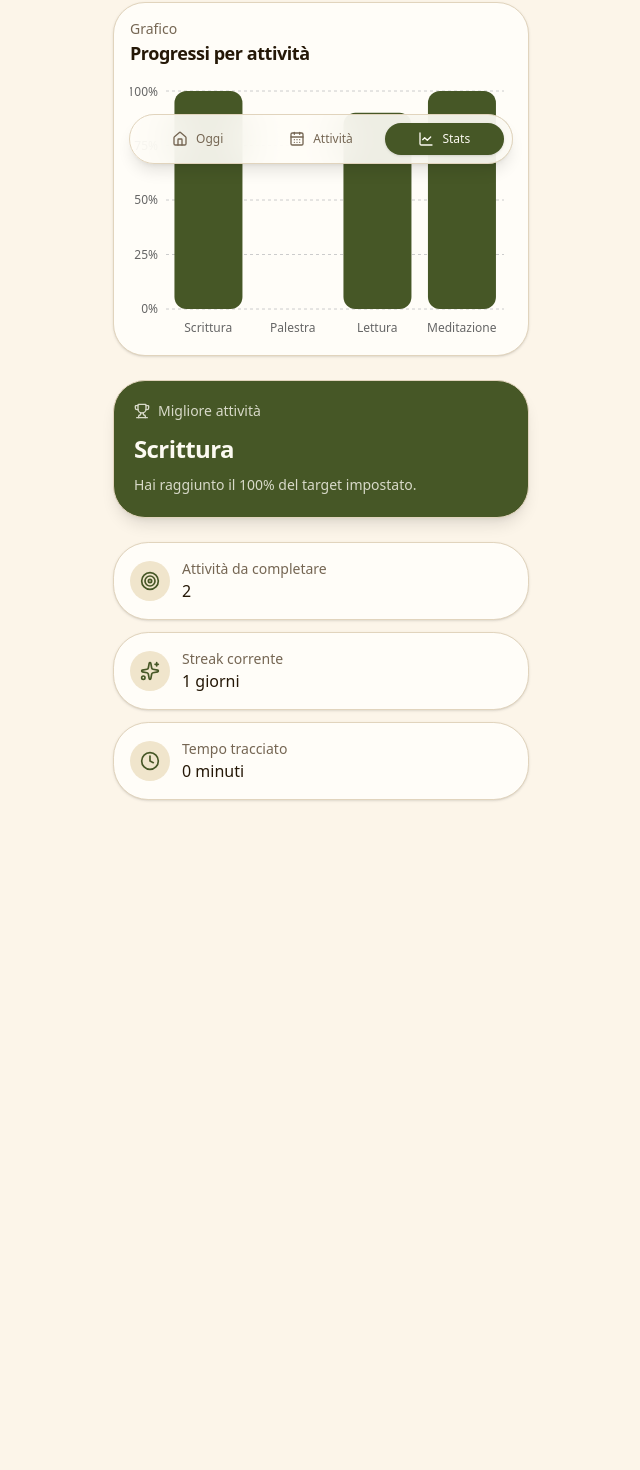
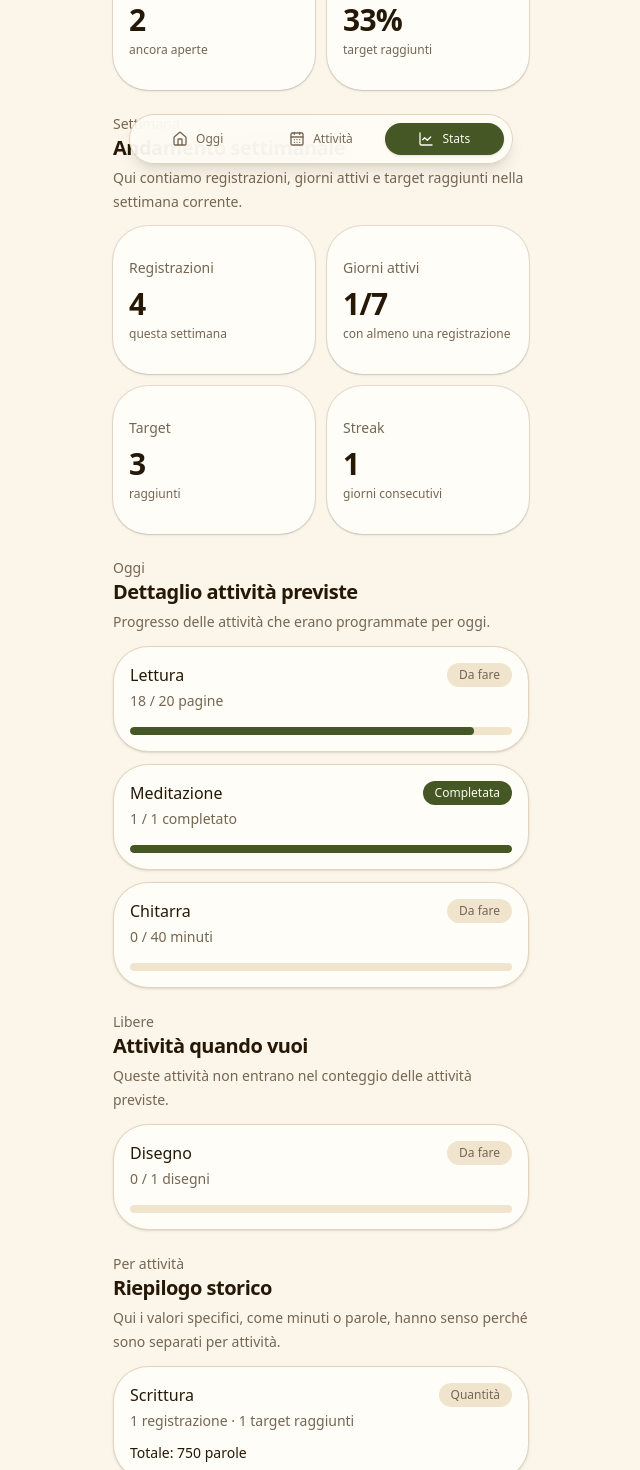
Before and after one commit to AndreaBatty/activity-tracker, a Next.js app: page /stats in a window 1280 px wide. Shown: the part 620-2090 px from the top of the page, without its empty margins (319-959 px from the left). Before the commit the page ends 1556 px from the top, so only its background shows below. Built offline with nearby package versions, Linux system fonts and the light colour scheme.

Commit message:
Add activity scheduling and stats v2

```diff
--- a/src/app/data/mockActivities.ts
+++ b/src/app/data/mockActivities.ts
@@ -1,72 +1,142 @@
 import type { Activity } from "@/features/activities/types";
+
+const now = new Date().toISOString();
 
 export const activities: Activity[] = [
   {
-    id: "1",
+    id: "activity-writing",
     name: "Scrittura",
-    description: "Sessioni di scrittura personale",
+    description: "Sessioni di scrittura personale e articoli",
     icon: "pen",
     color: "olive",
     type: "quantity",
+    scheduleType: "custom",
+    daysOfWeek: [1, 2, 3, 4, 5],
     unit: "parole",
     value: 750,
     target: 500,
     status: "Completata",
     archived: false,
-    createdAt: new Date().toISOString(),
-    updatedAt: new Date().toISOString(),
-    scheduleType: "daily",
-    daysOfWeek: [0, 1, 2, 3, 4, 5, 6],
+    createdAt: now,
+    updatedAt: now,
   },
   {
-    id: "2",
+    id: "activity-gym",
     name: "Palestra",
-    description: "Allenamento e movimento",
+    description: "Allenamento in sala pesi o corpo libero",
     icon: "dumbbell",
     color: "amber",
     type: "duration",
+    scheduleType: "custom",
+    daysOfWeek: [1, 3, 5],
     unit: "minuti",
     value: 0,
     target: 45,
     status: "Da fare",
     archived: false,
-    createdAt: new Date().toISOString(),
-    updatedAt: new Date().toISOString(),
-    scheduleType: "custom",
-    daysOfWeek: [1, 3, 5],
+    createdAt: now,
+    updatedAt: now,
   },
   {
-    id: "3",
+    id: "activity-reading",
     name: "Lettura",
-    description: "Libri, articoli e studio",
+    description: "Libri, articoli lunghi e studio leggero",
     icon: "calendar",
     color: "sky",
     type: "quantity",
+    scheduleType: "daily",
+    daysOfWeek: [0, 1, 2, 3, 4, 5, 6],
     unit: "pagine",
     value: 18,
     target: 20,
-    status: "Quasi fatta",
+    status: "Da fare",
     archived: false,
-    createdAt: new Date().toISOString(),
-    updatedAt: new Date().toISOString(),
-    scheduleType: "daily",
-    daysOfWeek: [0, 1, 2, 3, 4, 5, 6],
+    createdAt: now,
+    updatedAt: now,
   },
   {
-    id: "4",
+    id: "activity-meditation",
     name: "Meditazione",
-    description: "Abitudine sì/no",
+    description: "Sessione breve di consapevolezza",
     icon: "sparkles",
     color: "violet",
     type: "boolean",
+    scheduleType: "daily",
+    daysOfWeek: [0, 1, 2, 3, 4, 5, 6],
     unit: null,
     value: 1,
     target: 1,
     status: "Completata",
     archived: false,
-    createdAt: new Date().toISOString(),
-    updatedAt: new Date().toISOString(),
-    scheduleType: "daily",
-    daysOfWeek: [0, 1, 2, 3, 4, 5, 6],
+    createdAt: now,
+    updatedAt: now,
+  },
+  {
+    id: "activity-walk",
+    name: "Camminata",
+    description: "Passeggiata o camminata veloce",
+    icon: "dumbbell",
+    color: "rose",
+    type: "duration",
+    scheduleType: "custom",
+    daysOfWeek: [2, 4, 6],
+    unit: "minuti",
+    value: 0,
+    target: 30,
+    status: "Da fare",
+    archived: false,
+    createdAt: now,
+    updatedAt: now,
+  },
+  {
+    id: "activity-study",
+    name: "Studio",
+    description: "Studio tecnico, corsi o documentazione",
+    icon: "calendar",
+    color: "olive",
+    type: "duration",
+    scheduleType: "custom",
+    daysOfWeek: [1, 2, 3, 4, 5],
+    unit: "minuti",
+    value: 60,
+    target: 60,
+    status: "Completata",
+    archived: false,
+    createdAt: now,
+    updatedAt: now,
+  },
+  {
+    id: "activity-guitar",
+    name: "Chitarra",
+    description: "Pratica musicale nel weekend",
+    icon: "sparkles",
+    color: "amber",
+    type: "duration",
+    scheduleType: "custom",
+    daysOfWeek: [0, 6],
+    unit: "minuti",
+    value: 0,
+    target: 40,
+    status: "Da fare",
+    archived: false,
+    createdAt: now,
+    updatedAt: now,
+  },
+  {
+    id: "activity-drawing",
+    name: "Disegno",
+    description: "Sketch, illustrazione o pratica creativa libera",
+    icon: "pen",
+    color: "violet",
+    type: "quantity",
+    scheduleType: "anytime",
+    daysOfWeek: [],
+    unit: "disegni",
+    value: 0,
+    target: 1,
+    status: "Da fare",
+    archived: false,
+    createdAt: now,
+    updatedAt: now,
   },
 ];
--- a/src/components/stats/StatsView.tsx
+++ b/src/components/stats/StatsView.tsx
@@ -1,19 +1,33 @@
 "use client";
 
-import { BarChart3, Clock, Sparkles, Target, Trophy } from "lucide-react";
+import {
+  BarChart3,
+  CalendarCheck,
+  Flame,
+  ListChecks,
+  Target,
+} from "lucide-react";
 import { MetricCard } from "@/components/dashboard/MetricCard";
+import { ActivityProgressChart } from "@/components/stats/ActivityProgressChart";
 import { useActivityStore } from "@/features/activities/store";
-import {
-  getActivityProgress,
-  isActivityComplete,
-} from "@/features/activities/utils";
-import { ActivityProgressChart } from "./ActivityProgressChart";
 import { getTodayKey } from "@/features/activities/date";
 import {
   getActiveActivities,
   getActivitiesWithTodayProgress,
+  getActivityStats,
+  getAnytimeActivities,
   getCurrentStreak,
+  getLogsForDateRange,
+  getScheduledActivitiesForDate,
+  getTargetReachedLogs,
+  getWeekDateKeys,
 } from "@/features/activities/selectors";
+import {
+  formatActivityValue,
+  getActivityProgress,
+  isActivityComplete,
+} from "@/features/activities/utils";
+import type { Activity } from "@/features/activities/types";
 
 export function StatsView() {
   const activities = useActivityStore((state) => state.activities);
@@ -21,28 +35,48 @@ export function StatsView() {
 
   const today = getTodayKey();
 
-  const activeActivities = getActiveActivities(
-    getActivitiesWithTodayProgress(activities, logs, today),
+  const activitiesWithTodayProgress = getActivitiesWithTodayProgress(
+    activities,
+    logs,
+    today,
   );
 
-  const completedActivities = activeActivities.filter(isActivityComplete);
-  const pendingActivities =
-    activeActivities.length - completedActivities.length;
+  const activeActivities = getActiveActivities(activitiesWithTodayProgress);
+  const scheduledTodayActivities = getScheduledActivitiesForDate(
+    activeActivities,
+    today,
+  );
+
+  const completedTodayActivities =
+    scheduledTodayActivities.filter(isActivityComplete);
+
+  const pendingTodayActivities =
+    scheduledTodayActivities.length - completedTodayActivities.length;
+
+  const todayCompletionRate =
+    scheduledTodayActivities.length > 0
+      ? Math.round(
+          (completedTodayActivities.length / scheduledTodayActivities.length) *
+            100,
+        )
+      : 0;
+
+  const weekDateKeys = getWeekDateKeys();
+  const weekLogs = getLogsForDateRange(logs, weekDateKeys);
+  const weekPositiveLogs = weekLogs.filter((log) => log.value > 0);
+
+  const activeDaysThisWeek = new Set(
+    weekPositiveLogs.map((log) => log.date),
+  ).size;
+
+  const targetReachedThisWeek = getTargetReachedLogs(
+    weekPositiveLogs,
+    activities,
+  ).length;
 
   const currentStreak = getCurrentStreak(logs, today);
 
-  const completionRate =
-    activeActivities.length > 0
-      ? Math.round((completedActivities.length / activeActivities.length) * 100)
-      : 0;
-
-  const totalDuration = activeActivities
-    .filter((activity) => activity.type === "duration")
-    .reduce((total, activity) => total + activity.value, 0);
-
-  const bestActivity = [...activeActivities].sort(
-    (a, b) => getActivityProgress(b) - getActivityProgress(a),
-  )[0];
+  const anytimeActivities = getAnytimeActivities(activeActivities);
 
   return (
     <div className="space-y-6">
@@ -55,106 +89,259 @@ export function StatsView() {
         <h1 className="text-2xl font-semibold tracking-tight">Statistiche</h1>
 
         <p className="mt-2 text-sm leading-6 text-muted-foreground">
-          Una vista sintetica dei tuoi progressi attuali, basata sulle attività
-          salvate nel tuo browser.
+          Una vista più chiara dei progressi, separando attività previste,
+          registrazioni e risultati per singola attività.
         </p>
       </section>
 
+      <StatsSection
+        eyebrow="Oggi"
+        title="Attività previste"
+        description="Queste metriche considerano solo le attività programmate per oggi."
+      >
         <section className="grid grid-cols-2 gap-3">
           <MetricCard
-          label="Totali"
-          value={String(activeActivities.length)}
-          helper="attività attive"
+            label="Previste"
+            value={String(scheduledTodayActivities.length)}
+            helper="attività di oggi"
           />
 
           <MetricCard
             label="Completate"
-          value={String(completedActivities.length)}
-          helper={`${pendingActivities} da fare`}
+            value={String(completedTodayActivities.length)}
+            helper={`${pendingTodayActivities} da fare`}
           />
 
           <MetricCard
-          label="Progress"
-          value={`${completionRate}%`}
-          helper="completamento"
+            label="Da fare"
+            value={String(pendingTodayActivities)}
+            helper="ancora aperte"
           />
 
           <MetricCard
-          label="Durata"
-          value={`${totalDuration}m`}
-          helper="minuti totali"
+            label="Completamento"
+            value={`${todayCompletionRate}%`}
+            helper="target raggiunti"
           />
         </section>
-      <ActivityProgressChart activities={activeActivities} />
+      </StatsSection>
 
-      <section className="rounded-[2rem] border border-border bg-primary p-5 text-primary-foreground shadow-lg">
-        <div className="mb-3 flex items-center gap-2 text-sm opacity-80">
-          <Trophy className="h-4 w-4 shrink-0" />
-          Migliore attività
-        </div>
+      <StatsSection
+        eyebrow="Settimana"
+        title="Andamento settimanale"
+        description="Qui contiamo registrazioni, giorni attivi e target raggiunti nella settimana corrente."
+      >
+        <section className="grid grid-cols-2 gap-3">
+          <MetricCard
+            label="Registrazioni"
+            value={String(weekPositiveLogs.length)}
+            helper="questa settimana"
+          />
 
-        {bestActivity ? (
-          <>
-            <h2 className="text-2xl font-semibold tracking-tight">
-              {bestActivity.name}
-            </h2>
+          <MetricCard
+            label="Giorni attivi"
+            value={`${activeDaysThisWeek}/7`}
+            helper="con almeno una registrazione"
+          />
 
-            <p className="mt-2 text-sm leading-6 opacity-80">
-              Hai raggiunto il {Math.round(getActivityProgress(bestActivity))}%
-              del target impostato.
-            </p>
-          </>
-        ) : (
-          <>
-            <h2 className="text-2xl font-semibold tracking-tight">
-              Nessun dato
-            </h2>
+          <MetricCard
+            label="Target"
+            value={String(targetReachedThisWeek)}
+            helper="raggiunti"
+          />
 
-            <p className="mt-2 text-sm leading-6 opacity-80">
-              Crea una prima attività per iniziare a vedere le statistiche.
-            </p>
-          </>
-        )}
-      </section>
-
-      <section className="grid gap-3">
-        <SmallStatRow
-          icon={Target}
-          label="Attività da completare"
-          value={String(pendingActivities)}
-        />
-        <SmallStatRow
-          icon={Sparkles}
-          label="Streak corrente"
-          value={`${currentStreak} giorni`}
-        />
-        <SmallStatRow
-          icon={Clock}
-          label="Tempo tracciato"
-          value={`${totalDuration} minuti`}
+          <MetricCard
+            label="Streak"
+            value={String(currentStreak)}
+            helper="giorni consecutivi"
           />
         </section>
+      </StatsSection>
+
+      <StatsSection
+        eyebrow="Oggi"
+        title="Dettaglio attività previste"
+        description="Progresso delle attività che erano programmate per oggi."
+      >
+        {scheduledTodayActivities.length > 0 ? (
+          <div className="space-y-3">
+            {scheduledTodayActivities.map((activity) => (
+              <ActivityProgressRow key={activity.id} activity={activity} />
+            ))}
+          </div>
+        ) : (
+          <EmptyStatsState message="Non ci sono attività programmate per oggi." />
+        )}
+      </StatsSection>
+
+      <StatsSection
+        eyebrow="Libere"
+        title="Attività quando vuoi"
+        description="Queste attività non entrano nel conteggio delle attività previste."
+      >
+        {anytimeActivities.length > 0 ? (
+          <div className="space-y-3">
+            {anytimeActivities.map((activity) => (
+              <ActivityProgressRow key={activity.id} activity={activity} />
+            ))}
+          </div>
+        ) : (
+          <EmptyStatsState message="Non hai attività libere configurate." />
+        )}
+      </StatsSection>
+
+      <StatsSection
+        eyebrow="Per attività"
+        title="Riepilogo storico"
+        description="Qui i valori specifici, come minuti o parole, hanno senso perché sono separati per attività."
+      >
+        <div className="space-y-3">
+          {activeActivities.map((activity) => {
+            const stats = getActivityStats(activity, logs);
+
+            return (
+              <ActivityHistoryRow
+                key={activity.id}
+                activity={activity}
+                totalLogs={stats.totalLogs}
+                completedLogs={stats.completedLogs}
+                totalValue={stats.totalValue}
+              />
+            );
+          })}
+        </div>
+      </StatsSection>
+
+      <ActivityProgressChart activities={scheduledTodayActivities} />
     </div>
   );
 }
 
-type SmallStatRowProps = {
-  icon: React.ComponentType<{ className?: string }>;
-  label: string;
-  value: string;
+type StatsSectionProps = {
+  eyebrow: string;
+  title: string;
+  description?: string;
+  children: React.ReactNode;
 };
 
-function SmallStatRow({ icon: Icon, label, value }: SmallStatRowProps) {
+function StatsSection({
+  eyebrow,
+  title,
+  description,
+  children,
+}: StatsSectionProps) {
   return (
-    <div className="flex items-center gap-3 rounded-3xl border border-border bg-card p-4 shadow-sm">
-      <div className="flex h-10 w-10 shrink-0 items-center justify-center rounded-2xl bg-secondary text-primary">
-        <Icon className="h-5 w-5" />
+    <section className="space-y-3">
+      <div>
+        <p className="text-sm text-muted-foreground">{eyebrow}</p>
+        <h2 className="text-xl font-semibold tracking-tight">{title}</h2>
+        {description ? (
+          <p className="mt-1 text-sm leading-6 text-muted-foreground">
+            {description}
+          </p>
+        ) : null}
       </div>
 
-      <div className="min-w-0 flex-1">
-        <p className="truncate text-sm text-muted-foreground">{label}</p>
-        <p className="truncate font-medium text-foreground">{value}</p>
+      {children}
+    </section>
+  );
+}
+
+type ActivityProgressRowProps = {
+  activity: Activity;
+};
+
+function ActivityProgressRow({ activity }: ActivityProgressRowProps) {
+  const progress = Math.round(getActivityProgress(activity));
+  const complete = isActivityComplete(activity);
+
+  return (
+    <article className="rounded-3xl border border-border bg-card p-4 shadow-sm">
+      <div className="flex items-start justify-between gap-3">
+        <div className="min-w-0">
+          <h3 className="truncate font-medium">{activity.name}</h3>
+          <p className="mt-1 text-sm text-muted-foreground">
+            {formatActivityValue(activity)}
+          </p>
         </div>
+
+        <span
+          className={`shrink-0 rounded-full px-3 py-1 text-xs font-medium ${
+            complete
+              ? "bg-primary text-primary-foreground"
+              : "bg-secondary text-muted-foreground"
+          }`}
+        >
+          {complete ? "Completata" : "Da fare"}
+        </span>
+      </div>
+
+      <div className="mt-4 h-2 overflow-hidden rounded-full bg-secondary">
+        <div
+          className="h-full rounded-full bg-primary"
+          style={{ width: `${progress}%` }}
+        />
+      </div>
+    </article>
+  );
+}
+
+type ActivityHistoryRowProps = {
+  activity: Activity;
+  totalLogs: number;
+  completedLogs: number;
+  totalValue: number;
+};
+
+function ActivityHistoryRow({
+  activity,
+  totalLogs,
+  completedLogs,
+  totalValue,
+}: ActivityHistoryRowProps) {
+  return (
+    <article className="rounded-3xl border border-border bg-card p-4 shadow-sm">
+      <div className="flex items-start justify-between gap-3">
+        <div className="min-w-0">
+          <h3 className="truncate font-medium">{activity.name}</h3>
+          <p className="mt-1 text-sm text-muted-foreground">
+            {totalLogs} {totalLogs === 1 ? "registrazione" : "registrazioni"} ·{" "}
+            {completedLogs} target raggiunti
+          </p>
+        </div>
+
+        <span className="shrink-0 rounded-full bg-secondary px-3 py-1 text-xs font-medium text-muted-foreground">
+          {activity.type === "duration"
+            ? "Durata"
+            : activity.type === "quantity"
+              ? "Quantità"
+              : "Sì/No"}
+        </span>
+      </div>
+
+      <p className="mt-3 text-sm font-medium">
+        Totale: {formatHistoricalTotal(totalValue, activity)}
+      </p>
+    </article>
+  );
+}
+
+function formatHistoricalTotal(value: number, activity: Activity) {
+  if (activity.type === "boolean") {
+    return `${value} ${value === 1 ? "volta" : "volte"}`;
+  }
+
+  return `${value} ${activity.unit ?? ""}`.trim();
+}
+
+function EmptyStatsState({ message }: { message: string }) {
+  return (
+    <div className="rounded-[2rem] border border-dashed border-border bg-card/70 px-5 py-8 text-center">
+      <div className="mx-auto flex h-12 w-12 items-center justify-center rounded-full bg-secondary">
+        <ListChecks className="h-5 w-5 text-muted-foreground" />
+      </div>
+
+      <p className="mt-4 font-medium">{message}</p>
     </div>
   );
 }
--- a/src/features/activities/selectors.ts
+++ b/src/features/activities/selectors.ts
@@ -129,3 +129,75 @@ export function getScheduledActivitiesForDate(
     isActivityScheduledForDate(activity, dateKey),
   );
 }
+
+export function getWeekDateKeys(referenceDate = new Date()) {
+  const date = new Date(referenceDate);
+  const day = date.getDay();
+
+  // JS: domenica = 0. Per settimana lun-dom:
+  const diffToMonday = day === 0 ? -6 : 1 - day;
+
+  const monday = new Date(date);
+  monday.setDate(date.getDate() + diffToMonday);
+
+  return Array.from({ length: 7 }).map((_, index) => {
+    const current = new Date(monday);
+    current.setDate(monday.getDate() + index);
+
+    const year = current.getFullYear();
+    const month = String(current.getMonth() + 1).padStart(2, "0");
+    const dayOfMonth = String(current.getDate()).padStart(2, "0");
+
+    return `${year}-${month}-${dayOfMonth}`;
+  });
+}
+
+export function getLogsForDateRange(
+  logs: ActivityLog[],
+  dateKeys: string[],
+) {
+  const dateSet = new Set(dateKeys);
+
+  return logs.filter((log) => dateSet.has(log.date));
+}
+
+export function isLogTargetReached(log: ActivityLog, activities: Activity[]) {
+  const activity = activities.find((item) => item.id === log.activityId);
+
+  if (!activity) return false;
+
+  return log.value >= activity.target;
+}
+
+export function getTargetReachedLogs(
+  logs: ActivityLog[],
+  activities: Activity[],
+) {
+  return logs.filter((log) => isLogTargetReached(log, activities));
+}
+
+export function getAnytimeActivities(activities: Activity[]) {
+  return activities.filter((activity) => activity.scheduleType === "anytime");
+}
+
+export function getActivityStats(
+  activity: Activity,
+  logs: ActivityLog[],
+) {
+  const activityLogs = getLogsForActivity(logs, activity.id);
+
+  const completedLogs = activityLogs.filter(
+    (log) => log.value >= activity.target,
+  );
+
+  const totalValue = activityLogs.reduce((total, log) => {
+    return total + log.value;
+  }, 0);
+
+  return {
+    logs: activityLogs,
+    totalLogs: activityLogs.length,
+    completedLogs: completedLogs.length,
+    totalValue,
+  };
+}
```
Lines whose indentation alone changed are shown as unchanged.
